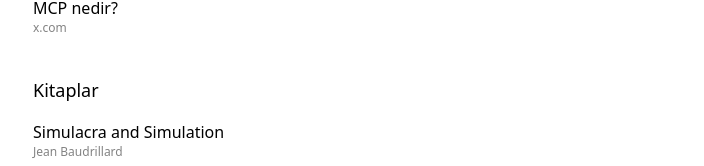
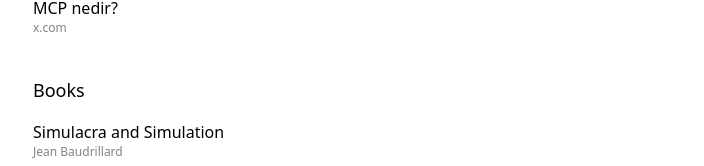
Before and after one commit to qrphy/homepage, a Next.js app: page /bookmarks in a window 1280 px wide. Shown: the part 608-774 px from the top of the page, without its empty margins (287-991 px from the left). Built offline with nearby package versions, Linux system fonts and the light colour scheme.

Commit message:
update bookmarks section

```diff
--- a/src/app/bookmarks/page.tsx
+++ b/src/app/bookmarks/page.tsx
@@ -45,10 +45,10 @@
       </section>
 
       <section>
-        <h2 className="text-lg font-medium mb-4">Kitaplar</h2>
+        <h2 className="text-lg font-medium mb-4">Books</h2>
         <ul aria-label="Books">
           {bookBookmarks.length === 0 ? (
-            <li className="ct-color text-sm">Henüz eklenmiş kitap yok.</li>
+            <li className="ct-color text-sm">Nothing to see here.</li>
           ) : (
             bookBookmarks.map((b) => (
               <BookItem key={`${b.title}-${b.author}`} {...b} />
```
